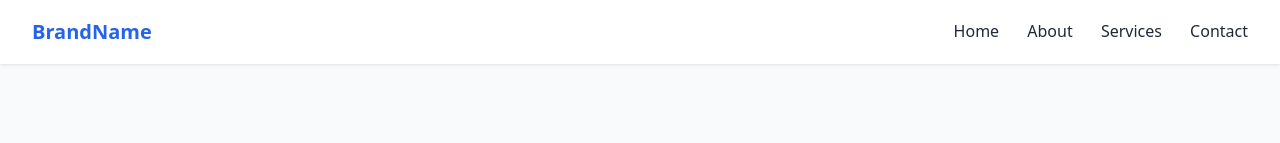
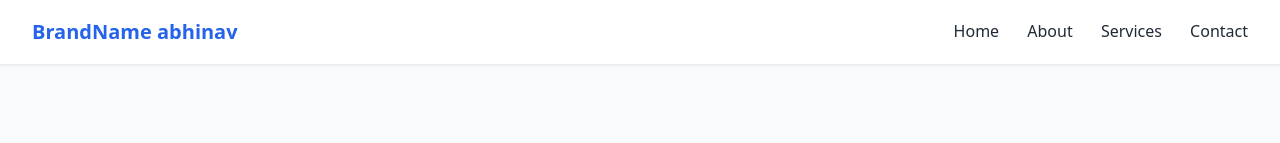
Before and after one commit to abtrip/july2026, a plain HTML site: page index.html in a window 1280 px wide. Shown: the top 143 px of the page. Drawn offline with Linux system fonts and the light colour scheme.

Commit message:
Update index.html

```diff
--- a/index.html
+++ b/index.html
@@ -96,7 +96,7 @@
 
     <!-- Header Section -->
     <header>
-        <div class="logo">BrandName</div>
+        <div class="logo">BrandName abhinav</div>
         <nav>
             <a href="#">Home</a>
             <a href="#">About</a>
```
